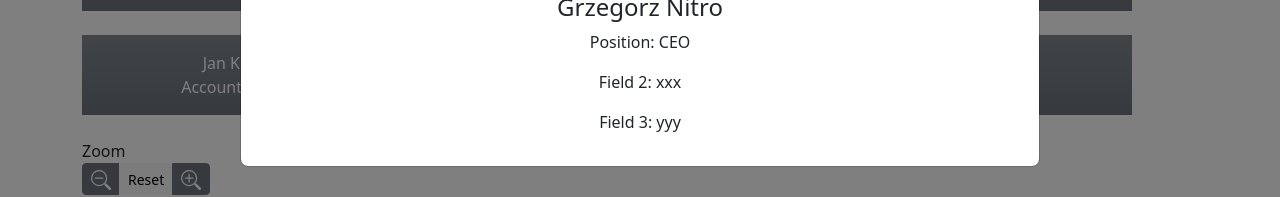
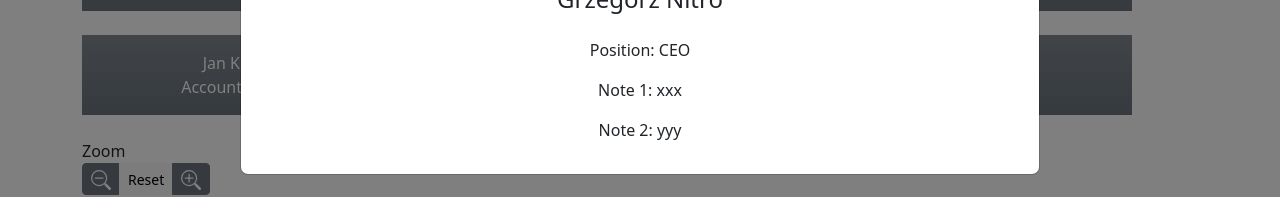
Before and after one commit to mlyczko/org-chartz, a React (Create React App) app: page / in a window 1280 px wide. Both pictures are taken after a click on the button "Show details". Shown: the part 363-560 px from the top of the page. Built offline with nearby package versions, Linux system fonts and the light colour scheme.

Commit message:
change user details

```diff
--- a/src/components/Main/Main.js
+++ b/src/components/Main/Main.js
@@ -4,7 +4,7 @@ import Depth from './components/Depth';
 import UserDetails from './components/UserDetails';
 
 const Main = () => {
-    const [modalShow, setModalShow] = React.useState(false);
+    const [modalShow, setModalShow] = useState(false);
 
     return (
         <main>
@@ -17,12 +17,14 @@ const Main = () => {
                                 <div className="bg-secondary bg-gradient text-white p-3">
                                     <div>Grzegorz Nitro</div>
                                     <div>CEO</div>
-                                    <Button variant="primary" onClick={() => setModalShow(true)}>
-                                        Show details
-                                    </Button>
+                                    <Button variant="primary" onClick={() => setModalShow(true)}>Show details</Button>
                                     <UserDetails
                                         show={modalShow}
                                         onHide={() => setModalShow(false)}
+                                        name='Grzegorz Nitro'
+                                        position='CEO'
+                                        note1='xxx'
+                                        note2='yyy'
                                     />
                                 </div>
                             </div>
--- a/src/components/Main/components/UserDetails/UserDetails.js
+++ b/src/components/Main/components/UserDetails/UserDetails.js
@@ -14,10 +14,10 @@ const UserDetails = (props) => {
                 </Modal.Title>
             </Modal.Header>
             <Modal.Body className="text-center">
-                <h4>Grzegorz Nitro</h4>
-                <p>Position: CEO</p>
-                <p>Field 2: xxx</p>
-                <p>Field 3: yyy</p>
+                <h4 className="mb-4">{props.name}</h4>
+                <p>Position: {props.position}</p>
+                <p>Note 1: {props.note1}</p>
+                <p>Note 2: {props.note2}</p>
             </Modal.Body>
         </Modal>
     );
```
